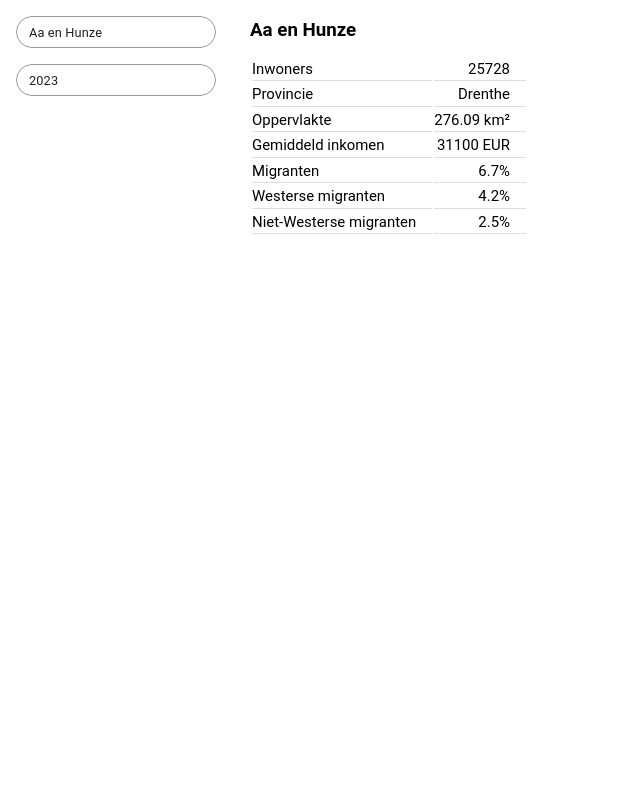
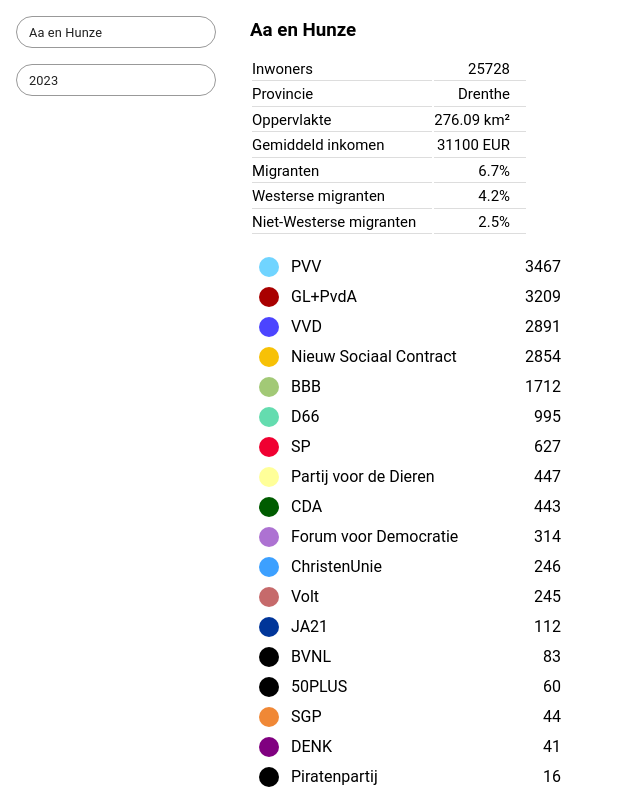
Before and after one commit to jeroenbreen/aardverschuiving-fe, a Vue app in the folder frontend/: page / in a window 1280 px wide. Shown: the top 795 px of the page, without its empty margins (0-640 px from the left). Built offline with nearby package versions, Linux system fonts and the light colour scheme.

Commit message:
add vote sets

```diff
--- a/frontend/src/components/map/MapMain.vue
+++ b/frontend/src/components/map/MapMain.vue
@@ -2,14 +2,19 @@
 import { onMounted, ref } from "vue";
 import { render } from "./render";
 import { useMainStore } from "../../stores/main";
-import { FeatureProperties, VoteSetHeavy } from "../../types";
+import { VoteSetHeavy } from "../../types";
 
 const store = useMainStore();
 const el = ref<HTMLElement | null>(null);
 
-const callback = (properties: FeatureProperties) => {
-    store.selectMunicipality(properties.cbs_code);
-    console.log(properties.party_id);
+const callback = (cell: any) => {
+    console.log(cell);
+    if (cell.voteSets.length > 0) {
+        const voteSet = cell.voteSets[0];
+        store.selectMunicipality(voteSet.municipality.cbs_code);
+        store.selectParty(voteSet.party.id);
+    }
+    // console.log(properties.party_id);
 };
 
 onMounted(() => {
--- a/frontend/src/components/map/classes/settings.ts
+++ b/frontend/src/components/map/classes/settings.ts
@@ -18,5 +18,3 @@ export const ratio =
     (boundingBox.x2 - boundingBox.x1) /
     (boundingBox.y1 - boundingBox.y2) /
     factor;
-
-console.log(ratio);
--- a/frontend/src/components/municipalities/Municipality.vue
+++ b/frontend/src/components/municipalities/Municipality.vue
@@ -2,6 +2,7 @@
 import { useMainStore } from "../../stores/main";
 import { computed } from "vue";
 import { Municipality } from "@/types";
+import MunicipalityElection from "./MunicipalityElection.vue";
 
 const store = useMainStore();
 const municipality = computed<Municipality>(() => store.currentMunicipality);
@@ -48,6 +49,8 @@ const municipality = computed<Municipality>(() => store.currentMunicipality);
                     <td>{{ municipality.migrants_non_western }}%</td>
                 </tr>
             </table>
+
+            <municipality-election />
         </template>
     </div>
 </template>
--- /dev/null
+++ b/frontend/src/components/municipalities/MunicipalityElection.vue
@@ -0,0 +1,28 @@
+<script setup lang="ts">
+import { computed } from "vue";
+import { VoteSet } from "@/types";
+import { useMainStore } from "../../stores/main";
+import MunicipalityVoteSet from "@/components/municipalities/MunicipalityVoteSet";
+
+const store = useMainStore();
+
+const voteSets = computed<VoteSet[]>(() => store.voteSetsForMunicipality);
+</script>
+
+<template>
+    <div class="MunicipalityElection">
+        <div class="MunicipalityElection__vote-sets">
+            <municipality-vote-set
+                v-for="(voteSet, index) in voteSets"
+                :key="index"
+                :vote-set="voteSet"
+            />
+        </div>
+    </div>
+</template>
+
+<style lang="scss" scoped>
+.MunicipalityElection {
+    margin-top: 16px;
+}
+</style>
--- /dev/null
+++ b/frontend/src/components/municipalities/MunicipalityVoteSet.vue
@@ -0,0 +1,73 @@
+<script setup lang="ts">
+import { computed, defineProps } from "vue";
+import { VoteSet } from "@/types";
+import { useMainStore } from "../../stores/main";
+
+const store = useMainStore();
+const props = defineProps({
+    voteSet: VoteSet,
+});
+
+const party = computed(() => {
+    return store.parties.find((p) => props.voteSet.party_id === p.id);
+});
+
+const partyTitle = computed(() => {
+    return party.value ? party.value.name : "";
+});
+
+const partyColor = computed(() => {
+    return party.value ? party.value.color : "";
+});
+
+const isActivate = computed(() => {
+    return (
+        store.currentParty && store.currentParty.id === props.voteSet.party_id
+    );
+});
+</script>
+
+<template>
+    <div class="MunicipalityVoteSet" :data-is-active="isActivate">
+        <div
+            class="MunicipalityVoteSet__color"
+            :style="{ backgroundColor: partyColor }"
+        />
+        <div class="MunicipalityVoteSet__party">
+            {{ partyTitle }}
+        </div>
+        <div class="MunicipalityVoteSet__votes">
+            {{ voteSet.votes }}
+        </div>
+    </div>
+</template>
+
+<style lang="scss" scoped>
+.MunicipalityVoteSet {
+    display: flex;
+    align-items: center;
+    padding: 2px 8px;
+    border: 1px solid transparent;
+
+    &__color {
+        width: 20px;
+        height: 20px;
+        border-radius: 50%;
+    }
+
+    &__party {
+        flex-grow: 1;
+        padding-left: 12px;
+    }
+
+    &__votes {
+        width: 100px;
+        text-align: right;
+    }
+
+    &[data-is-active="true"] {
+        background-color: #f5f5f5;
+        border: 1px solid #000;
+    }
+}
+</style>
--- a/frontend/src/data/parties.ts
+++ b/frontend/src/data/parties.ts
@@ -1,21 +1,21 @@
 import { Party } from "../types";
 
 const parties: Party[] = [
-    // {
-    //     id: 999,
-    //     name: "Blanco",
-    //     isParty: false,
-    //     color: "grey",
-    // },
-    // {
-    //     id: 1000,
-    //     name: "Ongeldig",
-    //     isParty: false,
-    //     color: "grey",
-    // },
+    {
+        id: 999,
+        name: "Blanco",
+        isParty: false,
+        color: "grey",
+    },
+    {
+        id: 1000,
+        name: "Ongeldig",
+        isParty: false,
+        color: "grey",
+    },
     {
         id: 1,
-        name: "GROENLINKS / Partij van de Arbeid (PvdA)",
+        name: "GL+PvdA",
         isParty: true,
         color: "#a90000",
     },
@@ -33,7 +33,7 @@ const parties: Party[] = [
     },
     {
         id: 4,
-        name: "PVV (Partij voor de Vrijheid)",
+        name: "PVV",
         isParty: true,
         color: "#70d4ff",
     },
@@ -63,16 +63,16 @@ const parties: Party[] = [
     },
     {
         id: 9,
-        name: "SP (Socialistische Partij)",
+        name: "SP",
         isParty: true,
         color: "#f00031",
     },
-    // {
-    //     id: 10,
-    //     name: "BIJ1",
-    //     isParty: true,
-    //     color: "#000000",
-    // },
+    {
+        id: 10,
+        name: "BIJ1",
+        isParty: true,
+        color: "#000000",
+    },
     {
         id: 11,
         name: "Forum voor Democratie",
@@ -97,84 +97,84 @@ const parties: Party[] = [
         isParty: true,
         color: "#005c00",
     },
-    // {
-    //     id: 15,
-    //     name: "JA21",
-    //     isParty: true,
-    //     color: "#003599",
-    // },
-    // {
-    //     id: 16,
-    //     name: "BVNL / Groep Van Haga",
-    //     isParty: true,
-    //     color: "#000000",
-    // },
-    // {
-    //     id: 17,
-    //     name: "50PLUS",
-    //     isParty: true,
-    //     color: "#000000",
-    // },
-    // {
-    //     id: 18,
-    //     name: "Piratenpartij - De Groenen",
-    //     isParty: true,
-    //     color: "#000000",
-    // },
-    // {
-    //     id: 19,
-    //     name: "Staatkundig Gereformeerde Partij (SGP)",
-    //     isParty: true,
-    //     color: "#f08836",
-    // },
-    // {
-    //     id: 20,
-    //     name: "Splinter",
-    //     isParty: true,
-    //     color: "#000000",
-    // },
-    // {
-    //     id: 21,
-    //     name: "LEF - Voor de Nieuwe Generatie",
-    //     isParty: true,
-    //     color: "#000000",
-    // },
-    // {
-    //     id: 22,
-    //     name: "Nederland met een PLAN",
-    //     isParty: true,
-    //     color: "#000000",
-    // },
-    // {
-    //     id: 23,
-    //     name: "LP (Libertaire Partij)",
-    //     isParty: true,
-    //     color: "#000000",
-    // },
-    // {
-    //     id: 24,
-    //     name: "PartijvdSport",
-    //     isParty: true,
-    //     color: "#000000",
-    // },
-    // {
-    //     id: 25,
-    //     name: "Politieke Partij voor Basisinkomen",
-    //     isParty: true,
-    //     color: "#000000",
-    // },
-    // {
-    //     id: 26,
-    //     name: "Samen voor Nederland",
-    //     isParty: true,
-    //     color: "#000000",
-    // },
-    // {
-    //     id: 27,
-    //     name: "Overige 2021",
-    //     isParty: true,
-    //     color: "#000000",
-    // },
+    {
+        id: 15,
+        name: "JA21",
+        isParty: true,
+        color: "#003599",
+    },
+    {
+        id: 16,
+        name: "BVNL",
+        isParty: true,
+        color: "#000000",
+    },
+    {
+        id: 17,
+        name: "50PLUS",
+        isParty: true,
+        color: "#000000",
+    },
+    {
+        id: 18,
+        name: "Piratenpartij",
+        isParty: true,
+        color: "#000000",
+    },
+    {
+        id: 19,
+        name: "SGP",
+        isParty: true,
+        color: "#f08836",
+    },
+    {
+        id: 20,
+        name: "Splinter",
+        isParty: true,
+        color: "#000000",
+    },
+    {
+        id: 21,
+        name: "LEF",
+        isParty: true,
+        color: "#000000",
+    },
+    {
+        id: 22,
+        name: "Nederland met een PLAN",
+        isParty: true,
+        color: "#000000",
+    },
+    {
+        id: 23,
+        name: "LP",
+        isParty: true,
+        color: "#000000",
+    },
+    {
+        id: 24,
+        name: "PartijvdSport",
+        isParty: true,
+        color: "#000000",
+    },
+    {
+        id: 25,
+        name: "PPv Basisinkomen",
+        isParty: true,
+        color: "#000000",
+    },
+    {
+        id: 26,
+        name: "Samen voor Nederland",
+        isParty: true,
+        color: "#000000",
+    },
+    {
+        id: 27,
+        name: "Overige 2021",
+        isParty: true,
+        color: "#000000",
+    },
 ];
 
 export default parties;
--- a/frontend/src/stores/main.ts
+++ b/frontend/src/stores/main.ts
@@ -9,6 +9,7 @@ interface MainState {
     votes: VoteSet[];
     currentMunicipality: Municipality | null;
     currentElection: Election | null;
+    currentParty: Party | null;
 }
 
 export const useMainStore = defineStore("main", {
@@ -21,12 +22,12 @@ export const useMainStore = defineStore("main", {
             votes: [],
             currentMunicipality: null,
             currentElection: null,
+            currentParty: null,
         } as MainState;
     },
     getters: {
         voteSetsHeavy(state: MainState) {
-            const votes = [];
-            const set = state.votes
+            return state.votes
                 .filter((v) => v.votes > window.config.votes.min)
                 .map((v) => {
                     return {
@@ -41,7 +42,18 @@ export const useMainStore = defineStore("main", {
                     };
                 })
                 .filter((v) => v.municipality && v.party && v.election);
-            return set;
+        },
+        voteSetsForMunicipality(state: MainState) {
+            return state.votes
+                .filter((v) => {
+                    return (
+                        v.municipality_code ===
+                        state.currentMunicipality?.cbs_code
+                    );
+                })
+                .sort((a, b) => {
+                    return b.votes - a.votes;
+                });
         },
     },
     actions: {
@@ -50,5 +62,8 @@ export const useMainStore = defineStore("main", {
                 (m) => m.cbs_code === cbs_code
             )!;
         },
+        selectParty(id: number) {
+            this.currentParty = this.parties.find((p) => p.id === id)!;
+        },
     },
 });
```
Also changed, not shown: frontend/src/components/map/classes/App.ts (+47 -28 lines), frontend/src/components/map/classes/Cell.ts (+7 -5 lines), frontend/src/components/map/render.ts (+7 -1 lines).
